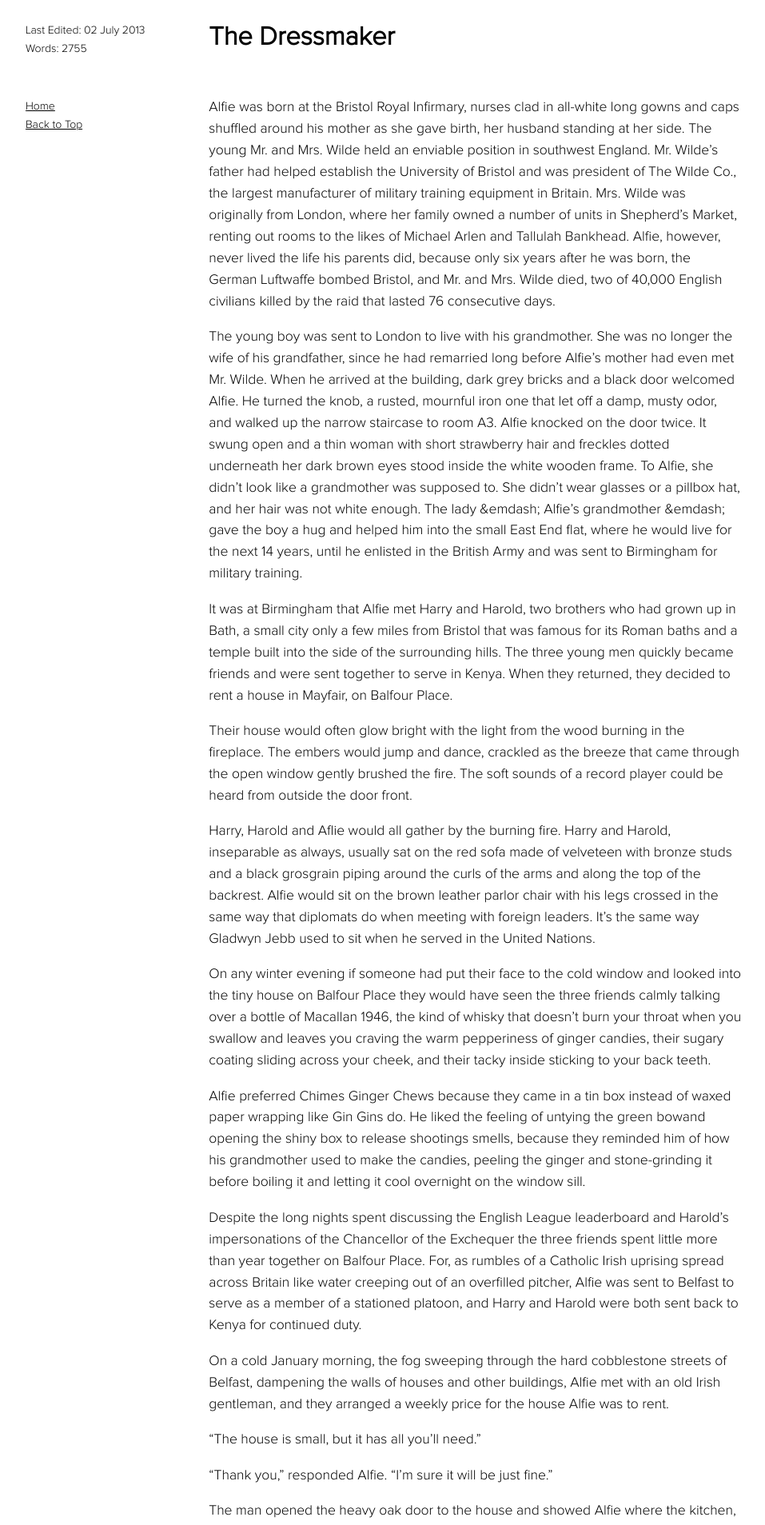
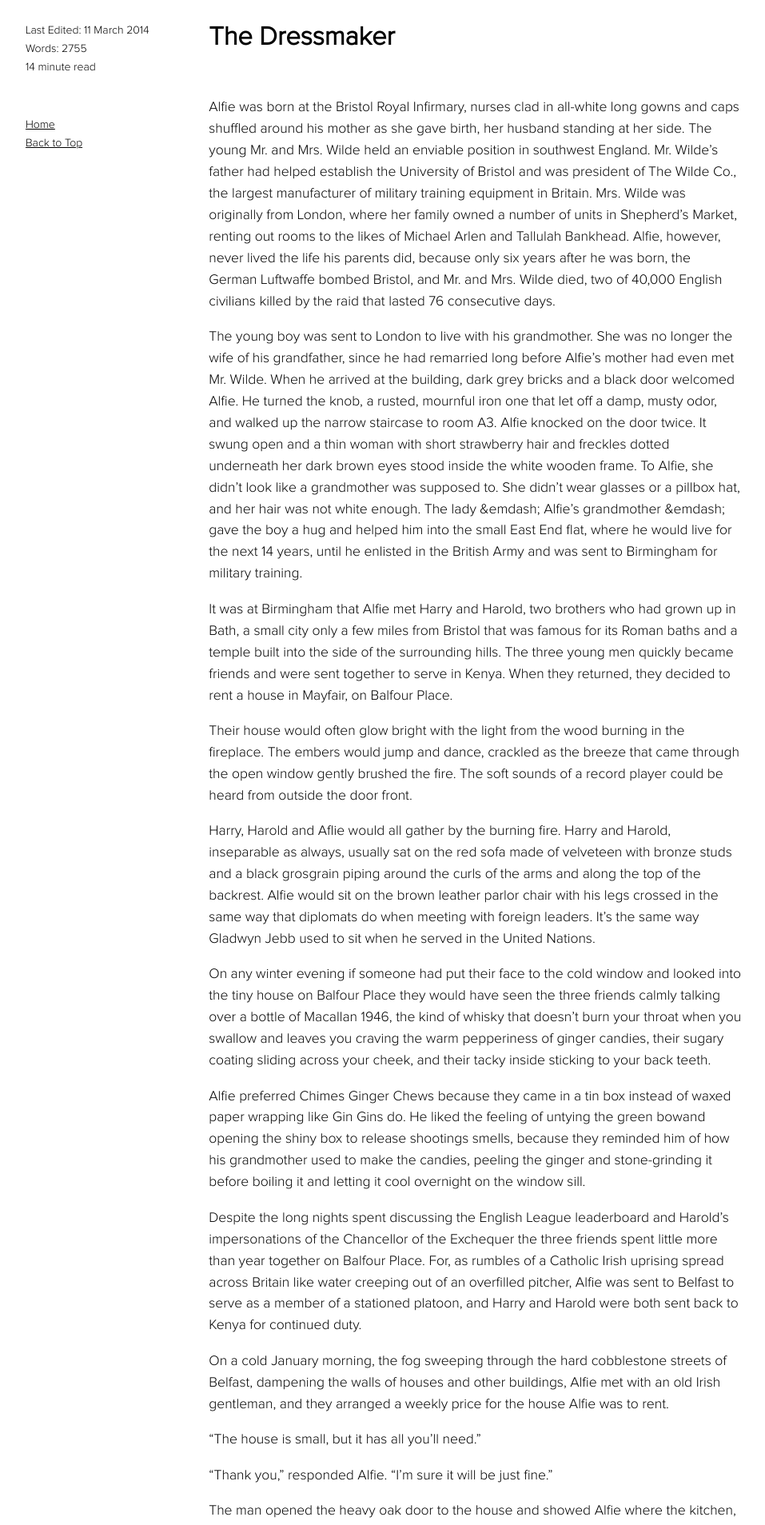
Before and after one commit to colindresj/colindresj.github.io, a Jekyll site: the page built from _posts/2013-07-02-the-dressmaker.md, in a window 1280 px wide. Shown: the top 1907 px of the page at 80% size, without its empty margins (160-1117 px from the left). Built offline with Jekyll 4.4.1, drawn with Linux system fonts in a browser that asks for light colours; nearby versions of some CDN libraries; comment, search, counter and statistics services are not loaded.

Commit message:
update date edit formatting and add time to read

```diff
--- a/_layouts/story.html
+++ b/_layouts/story.html
@@ -6,10 +6,22 @@ section: writing
   <aside>
     <ul>
       <li>
-        <span>Last Edited: {{ page.date | date_to_long_string }}</span>
+        {% capture words %}
+          {{ page.content | number_of_words | minus: 180 }}
+        {% endcapture %}
+        <span>Last Edited: {{ page.edited }}</span>
       </li>
       <li>
-        <span>Words: {{ page.content | number_of_words }}</span>
+        <span>Words: {{ words | plus: 180 }}</span>
+      </li>
+      <li>
+        <span>
+          {% if words contains "-" %}
+            {{ "1 minute read" }}
+          {% else %}
+            {{ words | divided_by: 180 | append: " minute read" }}
+          {% endif %}
+        </span>
       </li>
       <li><a href="/">Home</a></li>
       <li><a class="scrollTop" href="#">Back to Top</a></li>
@@ -19,8 +31,15 @@ section: writing
     <header>
       <h2>{{ page.title }}</h2>
       {% if page.section == "writing" %}
-        <p class="details"> Last Edited: {{ page.date | date_to_long_string }}</p>
+        <p class="details"> Last Edited: {{ page.edited }}</p>
         <p class="details"> Words: {{ page.content | number_of_words }}</p>
+        <div class="details">
+         {% if words contains "-" %}
+           {{ "1 minute read" }}
+         {% else %}
+           {{ words | divided_by: 180 | append: " minute read" }}
+         {% endif %}
+        </div>
       {% endif %}
     </header>
     {{ content }}
--- a/_posts/2013-07-02-the-dressmaker.md
+++ b/_posts/2013-07-02-the-dressmaker.md
@@ -2,6 +2,7 @@
 layout: story
 title:  "The Dressmaker"
 categories: stories
+edited: 11 March 2014
 ---
 
 Alfie was born at the Bristol Royal Infirmary, nurses clad in all-white long gowns and caps shuffled around his mother as she gave birth, her husband standing at her side. The young Mr. and Mrs. Wilde held an enviable position in southwest England. Mr. Wilde’s father had helped establish the University of Bristol and was president of The Wilde Co., the largest manufacturer of military training equipment in Britain. Mrs. Wilde was originally from London, where her family owned a number of units in Shepherd’s Market, renting out rooms to the likes of Michael Arlen and Tallulah Bankhead. Alfie, however, never lived the life his parents did, because only six years after he was born, the German Luftwaffe bombed Bristol, and Mr. and Mrs. Wilde died, two of 40,000 English civilians killed by the raid that lasted 76 consecutive days.
```
Also changed, not shown: _posts/2013-07-02-a-boy-and-three-flowers-and-an-old-man-with-terribly-long-arms.md (+1 -0 lines), _posts/2013-07-02-the-yellow-blue-lighter.md (+1 -0 lines), _posts/2014-03-10-today.md (+1 -0 lines).
